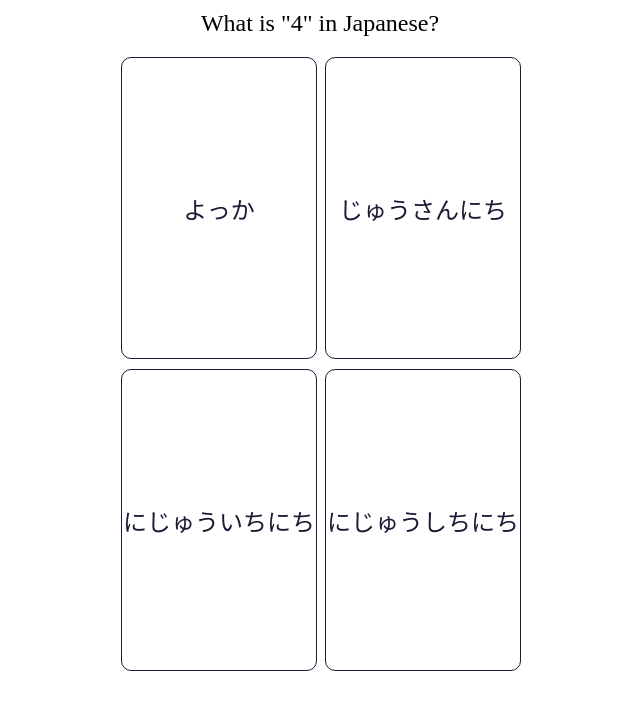
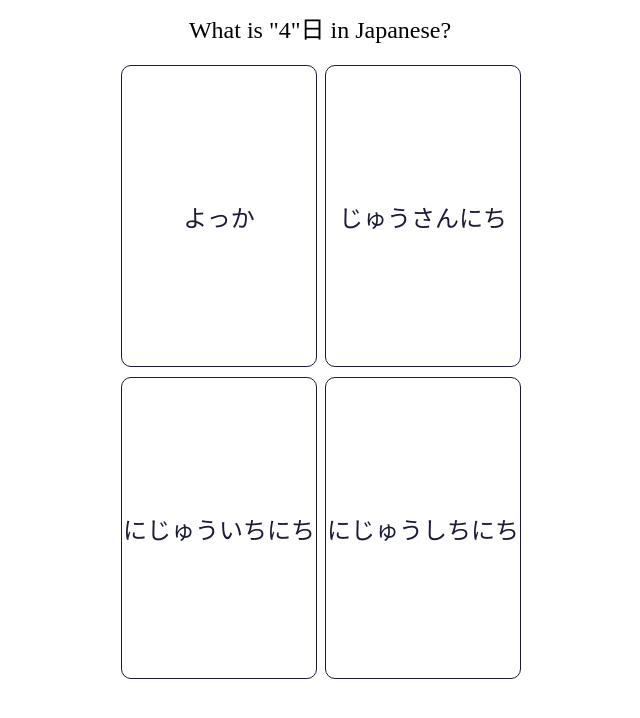
Before and after one commit to ivakho/sololingo, a Vue app: page / in a window 1280 px wide. Shown: the top 718 px of the page, without its empty margins (320-960 px from the left). Built offline with nearby package versions, Linux system fonts and the light colour scheme.

Commit message:
change question

```diff
--- a/src/components/GuessWord.vue
+++ b/src/components/GuessWord.vue
@@ -16,7 +16,7 @@
 
 <template>
     <div class="container">
-        What is "{{ wordsState.computedRandomWord.number }}" in Japanese?
+        What is "{{ wordsState.computedRandomWord.number }}"日 in Japanese?
     </div>
     <PopUp />
 </template>
```
